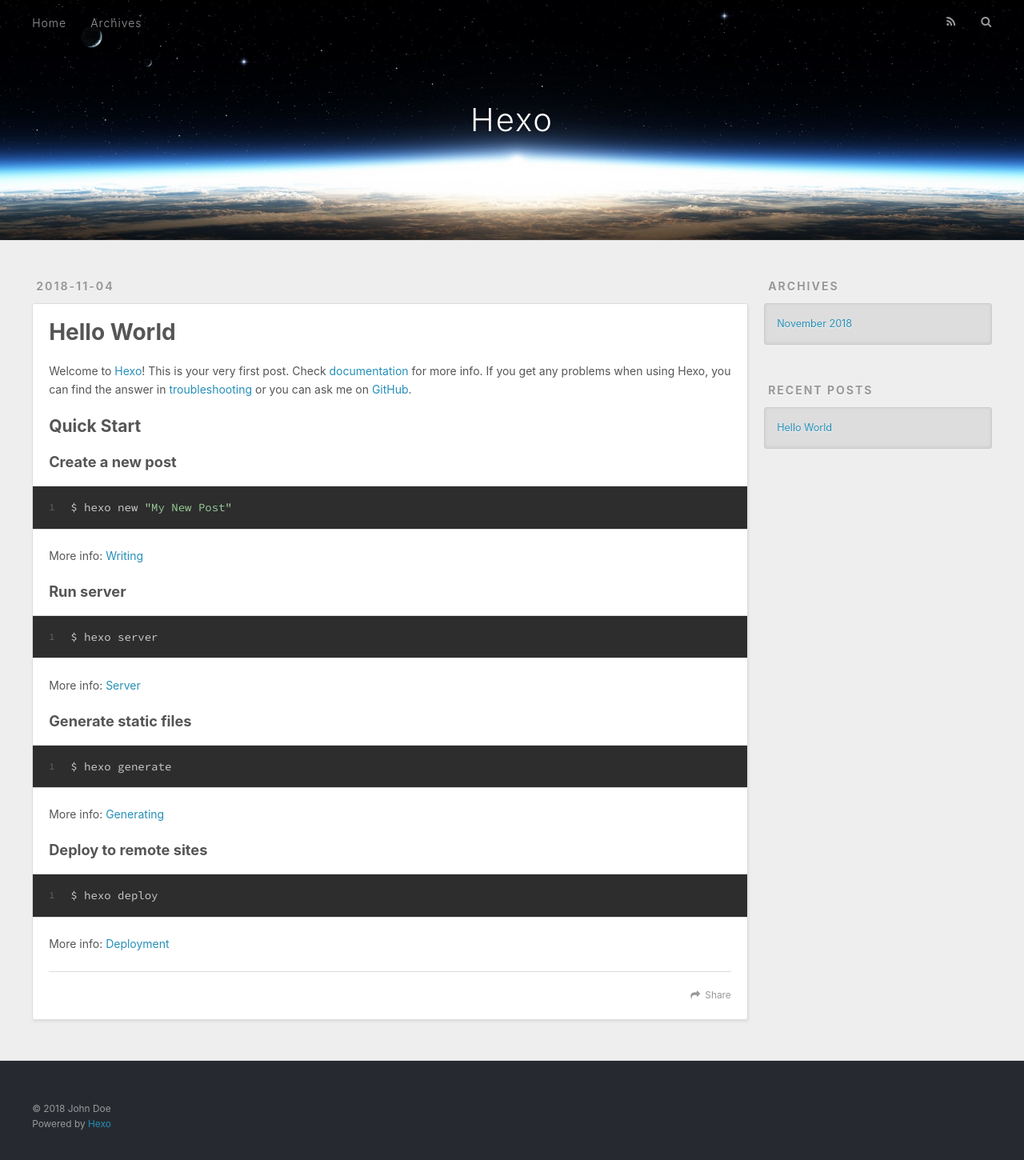
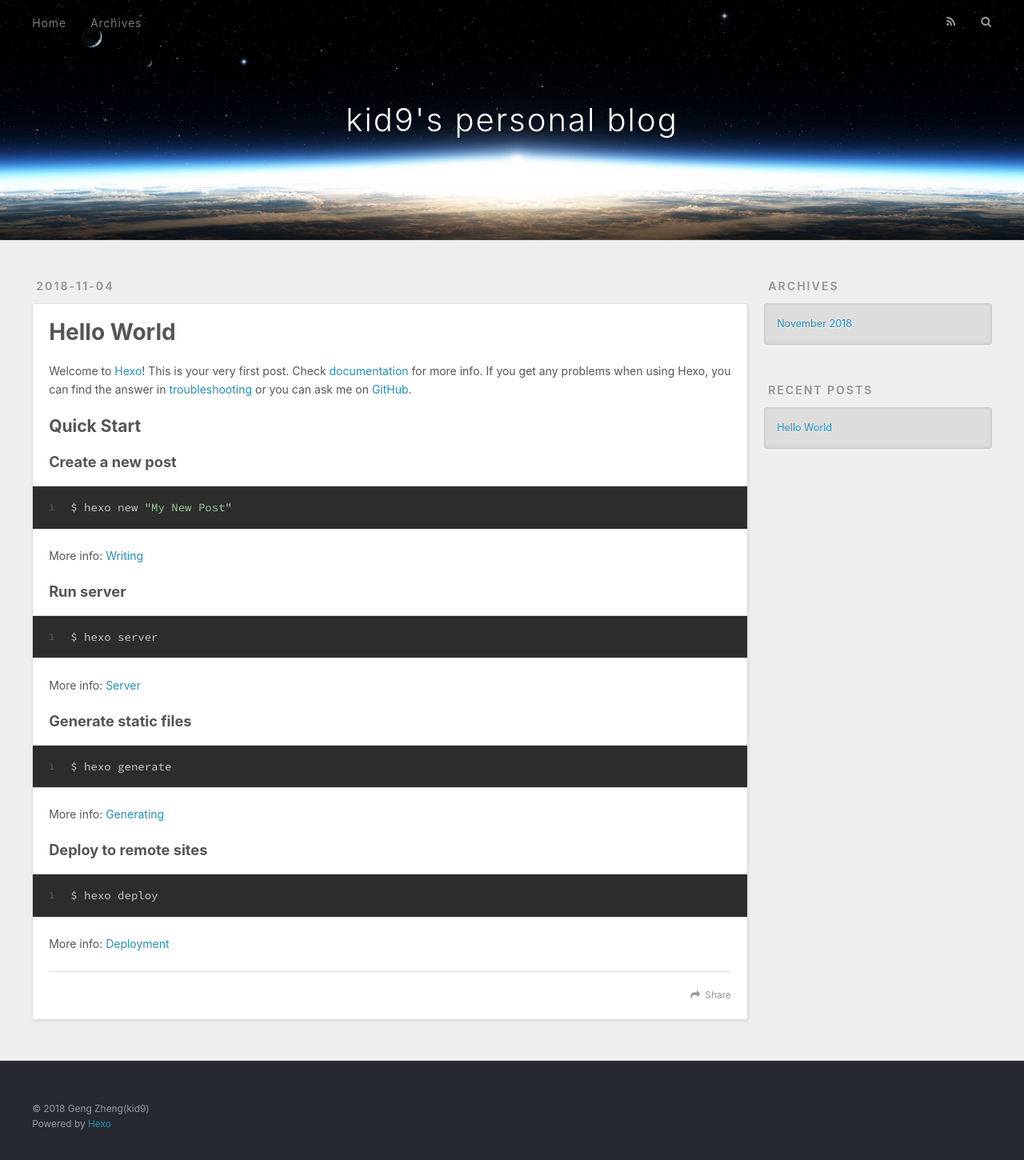
Before and after one commit to kid9/kid9.github.io, a plain HTML site: page index.html in a window 1280 px wide. Shown: the whole page at 80% size. Drawn offline with nearby package versions, Linux system fonts and the light colour scheme.

Commit message:
Site updated: 2018-11-04 21:06:55

```diff
--- a/index.html
+++ b/index.html
@@ -5,17 +5,17 @@
 
 
 
-  <title>Hexo</title>
+  <title>kid9&#39;s personal blog</title>
   <meta name="viewport" content="width=device-width, initial-scale=1, maximum-scale=1">
   <meta property="og:type" content="website">
-<meta property="og:title" content="Hexo">
+<meta property="og:title" content="kid9&#39;s personal blog">
 <meta property="og:url" content="http://yoursite.com/index.html">
-<meta property="og:site_name" content="Hexo">
+<meta property="og:site_name" content="kid9&#39;s personal blog">
 <meta property="og:locale" content="default">
 <meta name="twitter:card" content="summary">
-<meta name="twitter:title" content="Hexo">
+<meta name="twitter:title" content="kid9&#39;s personal blog">
 
-    <link rel="alternate" href="/atom.xml" title="Hexo" type="application/atom+xml">
+    <link rel="alternate" href="/atom.xml" title="kid9&#39;s personal blog" type="application/atom+xml">
 
 
     <link rel="icon" href="/favicon.png">
@@ -34,7 +34,7 @@
   <div id="header-outer" class="outer">
     <div id="header-title" class="inner">
       <h1 id="logo-wrap">
-        <a href="/" id="logo">Hexo</a>
+        <a href="/" id="logo">kid9&#39;s personal blog</a>
       </h1>
 
     </div>
@@ -97,7 +97,7 @@
 
     </div>
     <footer class="article-footer">
-      <a data-url="http://yoursite.com/2018/11/04/hello-world/" data-id="cjo2vspo70000haa6onqh3v9d" class="article-share-link">Share</a>
+      <a data-url="http://yoursite.com/2018/11/04/hello-world/" data-id="cjo2w51jp0000o2a679n6b4ei" class="article-share-link">Share</a>
 
 
     </footer>
@@ -153,7 +153,7 @@
 
   <div class="outer">
     <div id="footer-info" class="inner">
-      &copy; 2018 John Doe<br>
+      &copy; 2018 Geng Zheng(kid9)<br>
       Powered by <a href="http://hexo.io/" target="_blank">Hexo</a>
     </div>
   </div>
```
Also changed, not shown: 2018/11/04/hello-world/index.html (+6 -6 lines), archives/2018/11/index.html (+7 -7 lines), archives/2018/index.html (+7 -7 lines), archives/index.html (+7 -7 lines).
